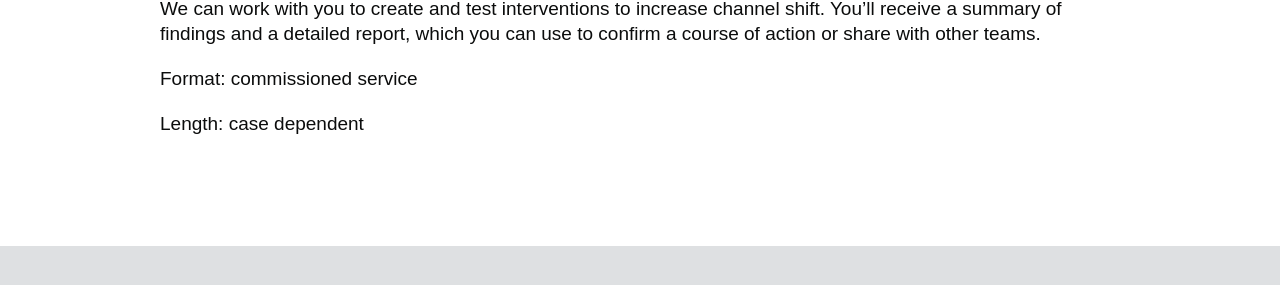
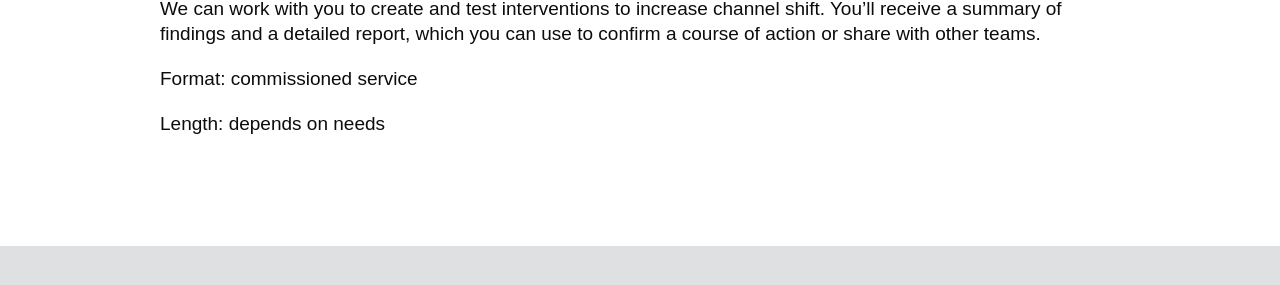
Before and after one commit to Abdul2/coe, a Jekyll site: the page built from _posts/2017-06-30-channel-shift-commissions.md, in a window 1280 px wide. Shown: the part 199-484 px from the top of the page. Built offline with Jekyll 4.4.1, drawn with Linux system fonts in a browser that asks for light colours.

Commit message:
content change

```diff
--- a/_posts/2017-06-30-channel-shift-commissions.md
+++ b/_posts/2017-06-30-channel-shift-commissions.md
@@ -11,4 +11,4 @@ We can work with you to create and test interventions to increase channel shift.
 
 Format: commissioned service
 
-Length: case dependent
+Length: depends on needs
```
